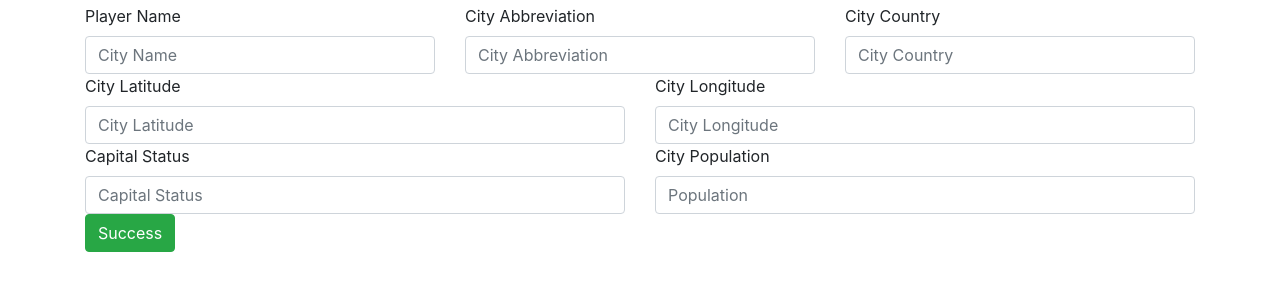
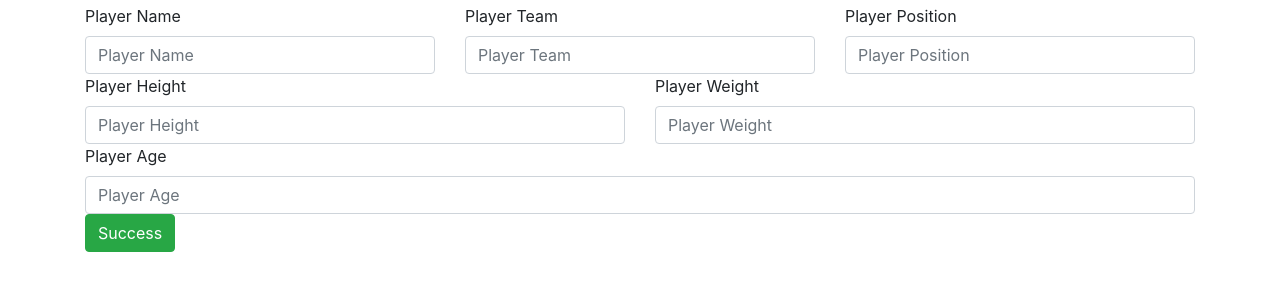
Before and after one commit to Benlnj33/BLfinalProject, a Flask app: page /players/new in a window 1280 px wide. Shown: the part 56-356 px from the top of the page. Run offline with Flask 2, Linux system fonts and the light colour scheme; some libraries are stand-ins or nearby versions.

Commit message:
updated index.html, new.html, and view.html

```diff
--- a/app/app.py
+++ b/app/app.py
@@ -47,7 +47,7 @@ def form_update_post(player_id):
     inputData = (request.form.get('Name'), request.form.get('Team'), request.form.get('Position'),
                  request.form.get('Height_in'), request.form.get('Weight_lbs'),
                  request.form.get('Age'), player_id)
-    sql_update_query = """UPDATE players t SET t.Name = %s, t.Team = %s, t.Position = %s, t.height_inches =
+    sql_update_query = """UPDATE players t SET t.Name = %s, t.Team = %s, t.Position = %s, t.height_in =
     %s, t.weight_lbs = %s, t.Age = %s """
     cursor.execute(sql_update_query, inputData)
     mysql.get_db().commit()
--- a/app/templates/index.html
+++ b/app/templates/index.html
@@ -18,7 +18,7 @@
         <td>{{ player.Name }}</td>
         <td>{{ player.Team }}</td>
         <td>{{ Player.position}}</td>
-        <td>{{ Player.Height_inches }}</td>
+        <td>{{ Player.Height_in }}</td>
         <td>{{ Player.Weight_lbs }}</td>
         <td>{{ Player.Age }}</td>
     </tr>
--- a/app/templates/new.html
+++ b/app/templates/new.html
@@ -3,40 +3,35 @@
 <form action="/players/new" method="POST">
     <div class="row">
         <div class="col">
-            <label for="player.Name">Player Name</label>
-            <input id="fldName" type="text" class="form-control" placeholder="City Name" name="fldName">
+            <label for="Name">Player Name</label>
+            <input id="Name" type="text" class="form-control" placeholder="Player Name" name="Name">
         </div>
         <div class="col">
-            <label for="fldAbbreviation">City Abbreviation</label>
-            <input id="fldAbbreviation" t ype="text" class="form-control" placeholder="City Abbreviation"
-                   name="fldAbbreviation">
+            <label for="Team">Player Team</label>
+            <input id="Team" type="text" class="form-control" placeholder="Player Team"
+                   name="Team">
         </div>
         <div class="col">
-            <label for="fldCountry">City Country</label>
-            <input id="fldCountry" type="text" class="form-control" placeholder="City Country" name="fldCountry">
+            <label for="Position">Player Position</label>
+            <input id="Position" type="text" class="form-control" placeholder="Player Position" name="Position">
         </div>
     </div>
 
     <div class="row">
         <div class="col">
-            <label for="fldLat">City Latitude</label>
-            <input id="fldLat" type="text" class="form-control" placeholder="City Latitude" name="fldLat">
+            <label for="Height_in">Player Height</label>
+            <input id="Height_in" type="text" class="form-control" placeholder="Player Height" name="Height_in">
         </div>
         <div class="col">
-            <label for="fldlong">City Longitude</label>
-            <input id="fldlong" type="text" class="form-control" placeholder="City Longitude" name="fldLong">
+            <label for="Weight_lbs">Player Weight</label>
+            <input id="Weight_lbs" type="text" class="form-control" placeholder="Player Weight" name="Weight_lbs">
         </div>
     </div>
     <div class="row">
         <div class="col">
-            <label for="fldCapitalStatus">Capital Status</label>
-
-            <input id="fldCapitalStatus" type="text" class="form-control" placeholder="Capital Status "
-                   name="fldCapitalStatus">
-        </div>
-        <div class="col">
-            <label for="fldPopulation">City Population</label>
-            <input id="fldPopulation" type="text" class="form-control" placeholder="Population" name="fldPopulation">
+            <label for="Age">Player Age</label>
+            <input id="Age" type="text" class="form-control" placeholder="Player Age"
+                   name="Age">
         </div>
     </div>
     <button type="submit" class="btn btn-success">Success</button>
--- a/app/templates/view.html
+++ b/app/templates/view.html
@@ -2,7 +2,7 @@
 {% block content %}
 
 <div class="card" class="m-5 p-2">
-    <h5 class="card-title">{{ player.Name }} - {{ Player.Team }}</h5>
+    <h5 class="card-title">{{ player.Name }} - {{ player.Team }}</h5>
 
     <ul class="list-group list-group-flush">
         <li class="list-group-item">{{ player.Name }}</li>
```
Also changed, not shown: db/init.sql.
